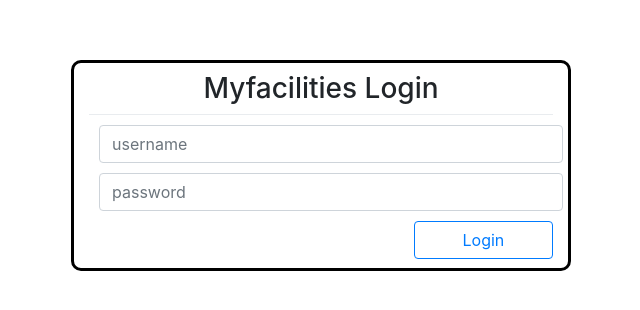
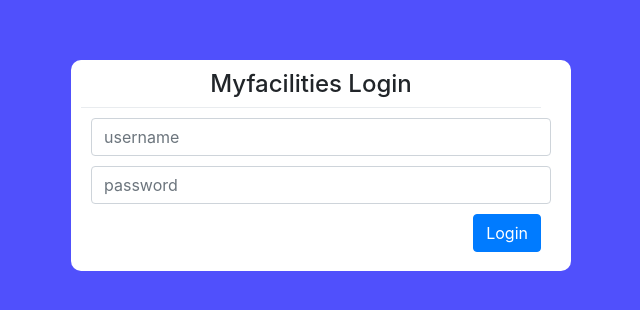
Before and after one commit to bayu-aditya/My_Facilites, a React (Create React App) app in the folder frontend/myfacilities/: page / in a window 1280 px wide. Shown: the part 132-442 px from the top of the page, without its empty margins (319-959 px from the left). Built offline with nearby package versions, Linux system fonts and the light colour scheme.

Commit message:
redesign login page and adding logout feature

```diff
--- a/frontend/myfacilities/src/action/cookie.js
+++ b/frontend/myfacilities/src/action/cookie.js
@@ -16,4 +16,9 @@ function get_access_token() {
     return result
 }
 
+function delete_access_token() {
+    document.cookie = "access_token=";
+}
+
 export {get_access_token};
+export {delete_access_token};
--- a/frontend/myfacilities/src/component/navigation_bar.jsx
+++ b/frontend/myfacilities/src/component/navigation_bar.jsx
@@ -15,6 +15,7 @@ import ListItemIcon from '@material-ui/core/ListItemIcon';
 import ListItemText from '@material-ui/core/ListItemText';
 import InboxIcon from '@material-ui/icons/MoveToInbox';
 import MailIcon from '@material-ui/icons/Mail';
+import {delete_access_token} from '../action/cookie.js';
 
 
 const useStyles = makeStyles(theme => ({
@@ -54,6 +55,11 @@ export default function Navigation() {
 
     const handleOpenDraw = () => {setOpenDraw(true)}
     const handleCloseDraw = () => {setOpenDraw(false)}
+    const handleLogout = () => {
+        console.log("logout handler");
+        delete_access_token();
+        window.location.reload(); // ganti redirect to login aja
+    }
 
     const sideList = () => (
         <div
@@ -111,6 +117,8 @@ export default function Navigation() {
                     >
                     <MenuItem onClick={handleClose}>Profile</MenuItem>
                     <MenuItem onClick={handleClose}>My account</MenuItem>
+                    <div className="dropdown-divider"></div>
+                    <MenuItem onClick={handleLogout}>Logout</MenuItem>
                     </Menu>
                 </div>
                 </Toolbar>
--- a/frontend/myfacilities/src/page/dashboard/dashboard.jsx
+++ b/frontend/myfacilities/src/page/dashboard/dashboard.jsx
@@ -13,8 +13,10 @@ export class Dashboard extends React.Component{
     }
     componentWillMount() {
         this.access_token = get_access_token();
-        if (this.access_token != null) {
+        if (get_access_token()) {
             this.setState({auth: true})
+        } else {
+            this.setState({auth: false})
         }
     }
     goLogin() {
@@ -27,7 +29,7 @@ export class Dashboard extends React.Component{
                 <Navigation />
                 <div className="row">
                     <div className="container-sm pt-3 mt-3 border col-sm-5">
-                        <h3>List of Organizations</h3>
+                        <h3>My Organizations</h3>
                         <Table_list_organization access_token={this.access_token}/>
                     </div>
                 </div>
--- a/frontend/myfacilities/src/page/login/login.jsx
+++ b/frontend/myfacilities/src/page/login/login.jsx
@@ -1,8 +1,9 @@
 import React from 'react';
 import { Redirect } from 'react-router-dom';
 import Dialog from '@material-ui/core/Dialog';
+import { DialogTitle, DialogContent, DialogContentText } from '@material-ui/core';
 import './login.scss';
-import { DialogTitle, DialogContent, DialogContentText } from '@material-ui/core';
+import {get_access_token} from '../../action/cookie.js';
 
 export class Login extends React.Component {
     constructor(props) {
@@ -33,8 +34,8 @@ export class Login extends React.Component {
             if (this.readyState === 4) {
                 // success
                 if (this.status === 202) {
-                    console.log(this.responseText);
-                    // get cookies
+                    let resp = JSON.parse(this.responseText);
+                    document.cookie = 'access_token='+resp["access_token"]
                     self.authHandler();
                 }
                 // wrong username
@@ -58,9 +59,9 @@ export class Login extends React.Component {
         xhttp.send(JSON.stringify(values));
     }
     toDashboard = () => {
-        if (this.state.authenticate) {
+        if (this.state.authenticate || get_access_token()) {
             console.log("login successful, to dashboard")
-            return <Redirect to="/dashboard_dummy" />
+            return <Redirect to="/dashboard" />
         }
     }
     authHandler = () => {
@@ -75,7 +76,7 @@ export class Login extends React.Component {
     dialogHandle = () => {
         return (
         <Dialog open={this.state.dialogOpen} onClose={this.closeDialog}>
-            <DialogTitle>Authorization</DialogTitle>
+            <DialogTitle>Authorization Failed!</DialogTitle>
             <DialogContent>
                 <DialogContentText>
                     {this.state.responseError}
@@ -85,11 +86,11 @@ export class Login extends React.Component {
     }
     render() {
         return (
-            <div id="screen">
+            <div className="bg">
                 {this.toDashboard()}
                 {this.dialogHandle()}
                 <div className="container-xl login">
-                    <h3 className="header">Myfacilities Login</h3>
+                    <h4 className="header">Myfacilities Login</h4>
                     <div className="dropdown-divider"></div>
                     <form autoComplete="off" onSubmit={this.loginHandle}>
                         <div>
@@ -99,7 +100,7 @@ export class Login extends React.Component {
                             <input id="password" required type="password" className="form-control" placeholder="password" onChange={this.changeHandle}></input>
                         </div>
                         <div className="right">
-                            <button type="submit" className="btn btn-outline-primary">Login</button>
+                            <button type="submit" className="btn btn-primary">Login</button>
                         </div>
                     </form>
                 </div>
--- a/frontend/myfacilities/src/page/login/login.scss
+++ b/frontend/myfacilities/src/page/login/login.scss
@@ -1,21 +1,31 @@
-#screen {
+body, html {
+    height: 100%;
+}
+
+.bg {
     padding-top: 15%;
     padding-left: 10%;
     padding-right: 10%;
+    padding-bottom: 10%;
+    height: 100vh;
+    background-color: rgb(80, 80, 252);
 }
 
 .login {
-    border: {
-        color: black;
-        style: solid;
-        radius: 10px;
+    padding: {
+        up: 10px;
+        bottom: 10px;
+        left: 10px;
+        right: 30px;
     }
+    background-color: white;
+    border-radius: 10px;
     max-width: 500px;
 }
 
 .header {
     text-align: center;
-    margin-top: 2%;
+    padding-top: 10px;
 }
 
 .centered {
@@ -37,6 +47,6 @@ input {
     width: 100%;
 }
 
-button {
-    width: 30%;
-}
+// button {
+//     width: 30%;
+// }
```
